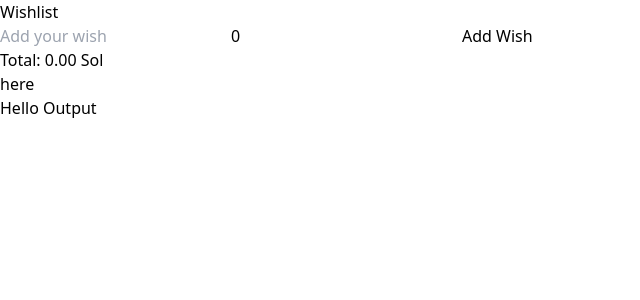
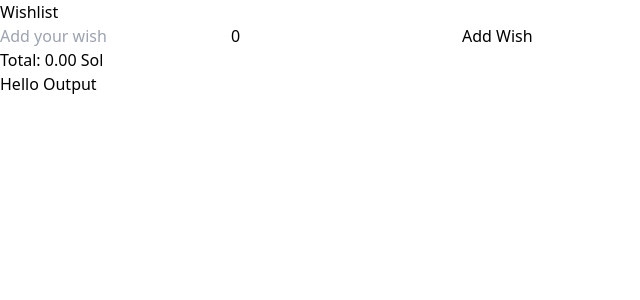
Before and after one commit to oyingrace/solwish, a Next.js app: page / in a window 1280 px wide. Shown: the top 300 px of the page, without its empty margins (0-640 px from the left). Built offline with nearby package versions, Linux system fonts and the light colour scheme.

Commit message:
new commit

```diff
--- a/app/components/inputList.tsx
+++ b/app/components/inputList.tsx
@@ -57,10 +57,10 @@ const InputList = () => {
         </ul>
       </div>
       <h1>Total: {caluculateTotalAmount()} Sol</h1>
-      <p><Link href="/Output">here</Link></p>
       {wishList.length > 0 && (
         <div>
           <button onClick={generateShareableLink}>Generate Link</button>
+          <p><Link href="/Output">here</Link></p>
         </div>
       )}
     </div>
```
